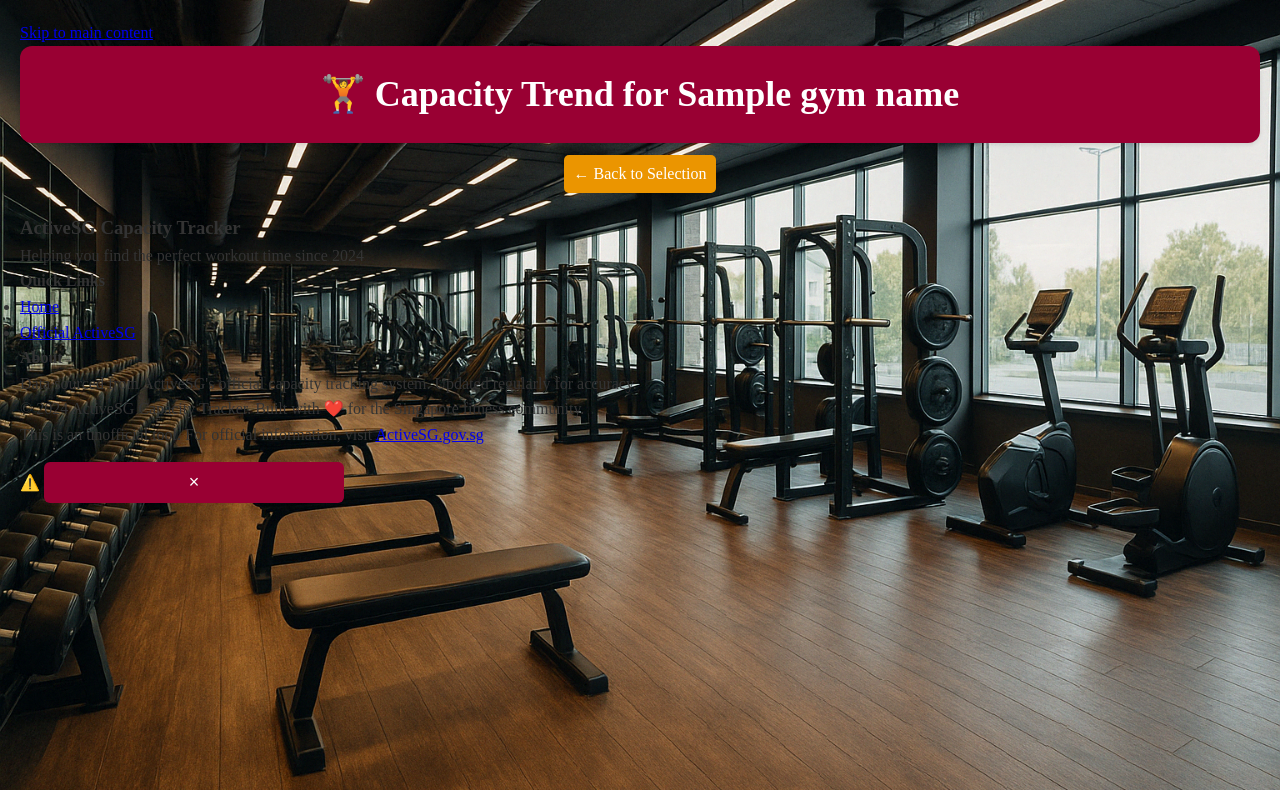
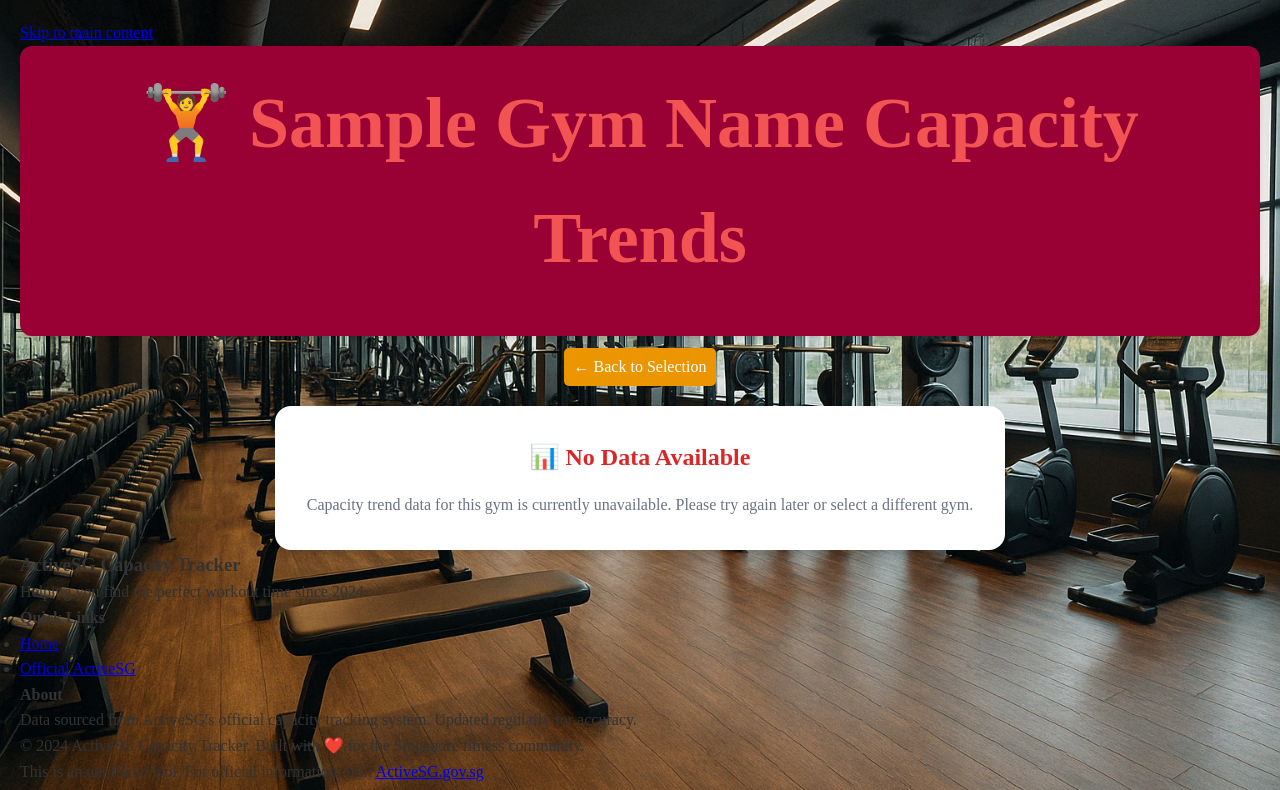
Before and after one commit to dillonchong01/ActiveSG-Gym-Capacity, a Flask app: template templates/gym_page.html in a window 1280 px wide. Shown: the top 790 px of the page. Run offline with Flask 3, Linux system fonts and the light colour scheme; the template is opened without the code that fills it: most values are stand-ins (such as "Sample title", 1, 10 or a date in 2020).

Commit message:
Update gym_page.html

```diff
--- a/templates/gym_page.html
+++ b/templates/gym_page.html
@@ -4,24 +4,36 @@
 
 {% block content %}
 <div class="top-banner">
-    🏋️ Capacity Trend for {{ gym_name.replace('_', ' ') }}
+    <h1>🏋️ {{ gym_name.replace('_', ' ').title() }} Capacity Trends</h1>
 </div>
 
 <div class="back-button-container">
-    <a href="{{ url_for('home') }}" class="back-button-inline">← Back to Selection</a>
+    <a href="{{ url_for('home') }}" class="back-button-inline" aria-label="Go back to gym selection">
+        ← Back to Selection
+    </a>
 </div>
 
 <div class="graphs-container">
     {% if weekday_image %}
     <div class="graph">
-        <h2>Weekday</h2>
-        <img src="{{ url_for('get_graph', filename=weekday_image) }}" alt="Weekday Graph for {{ gym_name }}">
+        <h2>📅 Weekday Trends</h2>
+        <img src="{{ url_for('get_graph', filename=weekday_image) }}"
+             alt="Weekday capacity trend graph for {{ gym_name.replace('_', ' ') }}"
+             loading="lazy">
     </div>
     {% endif %}
     {% if weekend_image %}
     <div class="graph">
-        <h2>Weekend</h2>
-        <img src="{{ url_for('get_graph', filename=weekend_image) }}" alt="Weekend Graph for {{ gym_name }}">
+        <h2>🎉 Weekend Trends</h2>
+        <img src="{{ url_for('get_graph', filename=weekend_image) }}"
+             alt="Weekend capacity trend graph for {{ gym_name.replace('_', ' ') }}"
+             loading="lazy">
+    </div>
+    {% endif %}
+    {% if not weekday_image and not weekend_image %}
+    <div style="text-align: center; padding: 2rem; background: white; border-radius: 1rem; box-shadow: 0 4px 6px rgba(0,0,0,0.1);">
+        <h2 style="color: #dc2626; margin-bottom: 1rem;">📊 No Data Available</h2>
+        <p style="color: #6b7280;">Capacity trend data for this gym is currently unavailable. Please try again later or select a different gym.</p>
     </div>
     {% endif %}
 </div>
```
